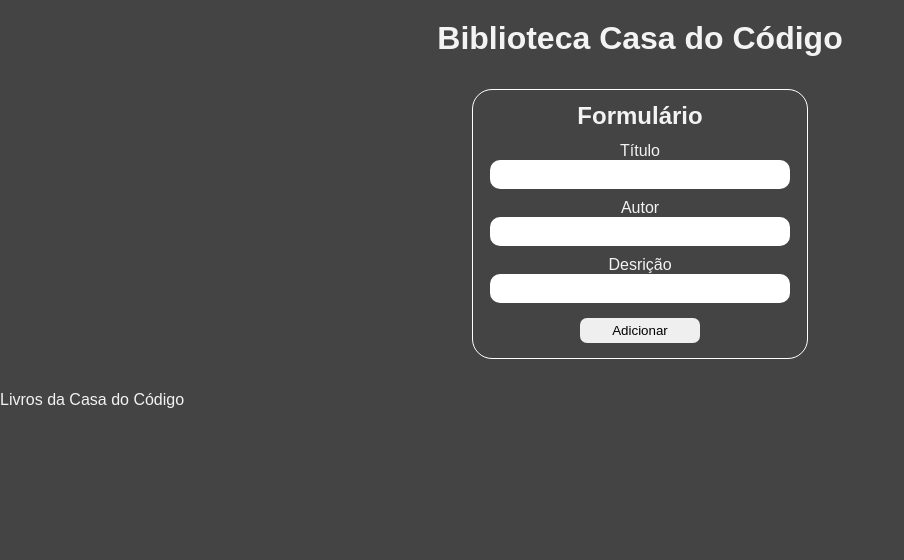
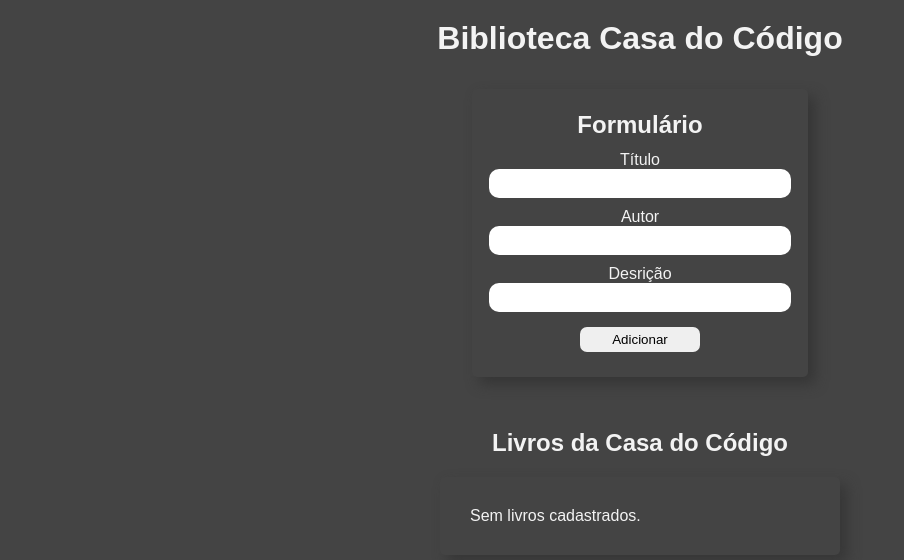
Before and after one commit to diegocgayoso/biblioteca-alura, an Angular app: page / in a window 1280 px wide. Shown: the top 560 px of the page, without its empty margins (0-904 px from the left). Built offline with nearby package versions, Linux system fonts and the light colour scheme.

Commit message:
Algumas alterações no css e o LivrosComponent agora exibe a mensagem caso não tenha nenhum item, com o ngIf verifica a quants de itens dentro do array e se tiver vazio renderiza o ng-template

```diff
--- a/src/app/livros/livros.component.css
+++ b/src/app/livros/livros.component.css
@@ -6,7 +6,7 @@
 
 .card {
   border-radius: 5px;
-  box-shadow: 7px 7px 13px 0px rgba(50, 50, 50, 0.22);
+  box-shadow: 7px 7px 13px 0px rgba(50, 50, 50, 0.74);
   padding: 30px;
   margin: 20px;
   width: 400px;
--- a/src/app/livros/livros.component.html
+++ b/src/app/livros/livros.component.html
@@ -1,6 +1,6 @@
-<p>Livros da Casa do Código</p>
+<h2>Livros da Casa do Código</h2>
 
-<div class="row">
+<div class="row" *ngIf="dadosLivrosAdd.length > 0; else noLivros">
   <div class="card green" *ngFor="let item of dadosLivrosAdd">
     <h2>{{item.titulo}}</h2>
     <p>{{item.autor}}</p>
@@ -20,3 +20,8 @@
     <p>{{descricao}}</p>
   </div> -->
 </div>
+<ng-template #noLivros>
+  <div class=" row">
+    <p class=" card">Sem livros cadastrados.</p>
+  </div>
+</ng-template>
--- a/src/app/novolivro/novolivro.component.css
+++ b/src/app/novolivro/novolivro.component.css
@@ -5,8 +5,10 @@
 }
 
 .form {
-  border: 1px solid white;
+  box-shadow: 7px 7px 13px 0px rgba(50, 50, 50, 0.767);
   border-radius: 20px;
+  border-radius: 5px;
+  padding: 10px 0;
 }
 
 .form .titulo {
--- a/src/styles.css
+++ b/src/styles.css
@@ -11,7 +11,7 @@
   font-family: sans-serif;
 }
 
-h1 {
+h1,h2 {
   text-align: center;
   margin-top: 20px;
 }
```
